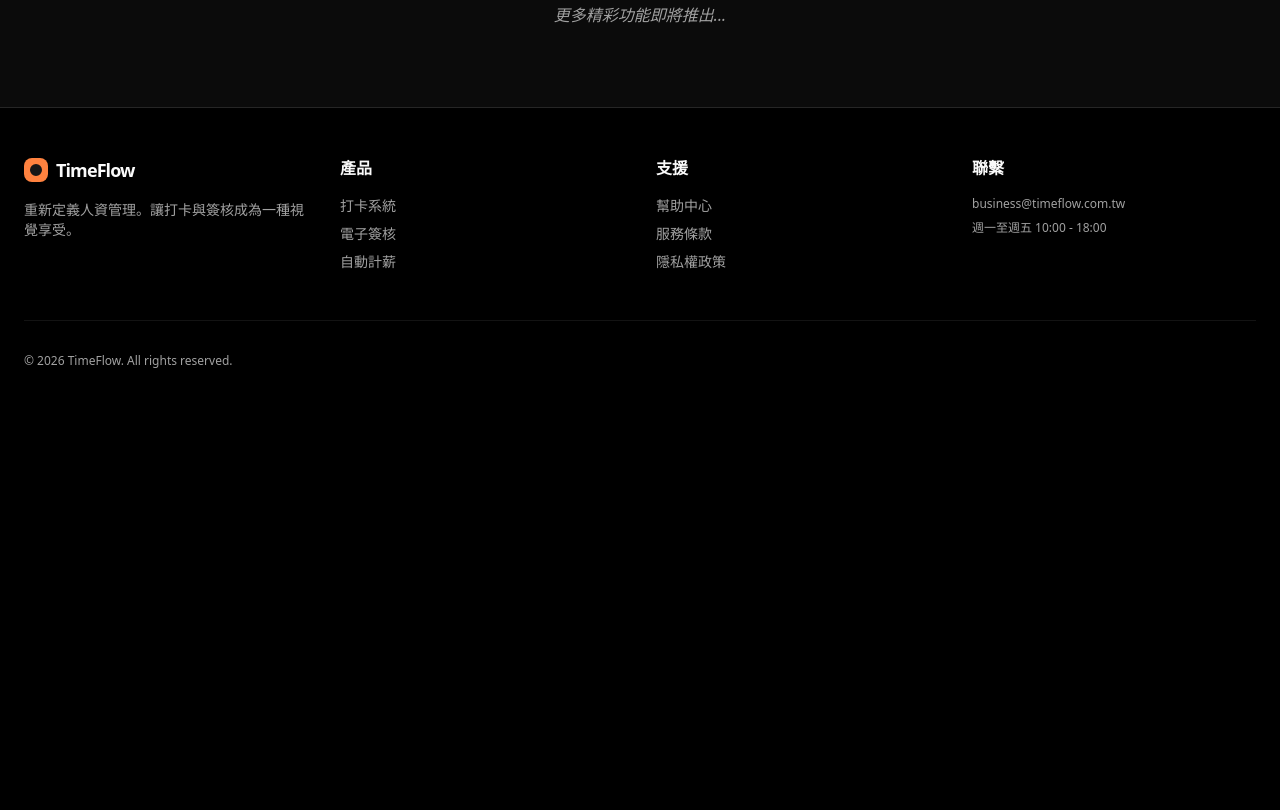
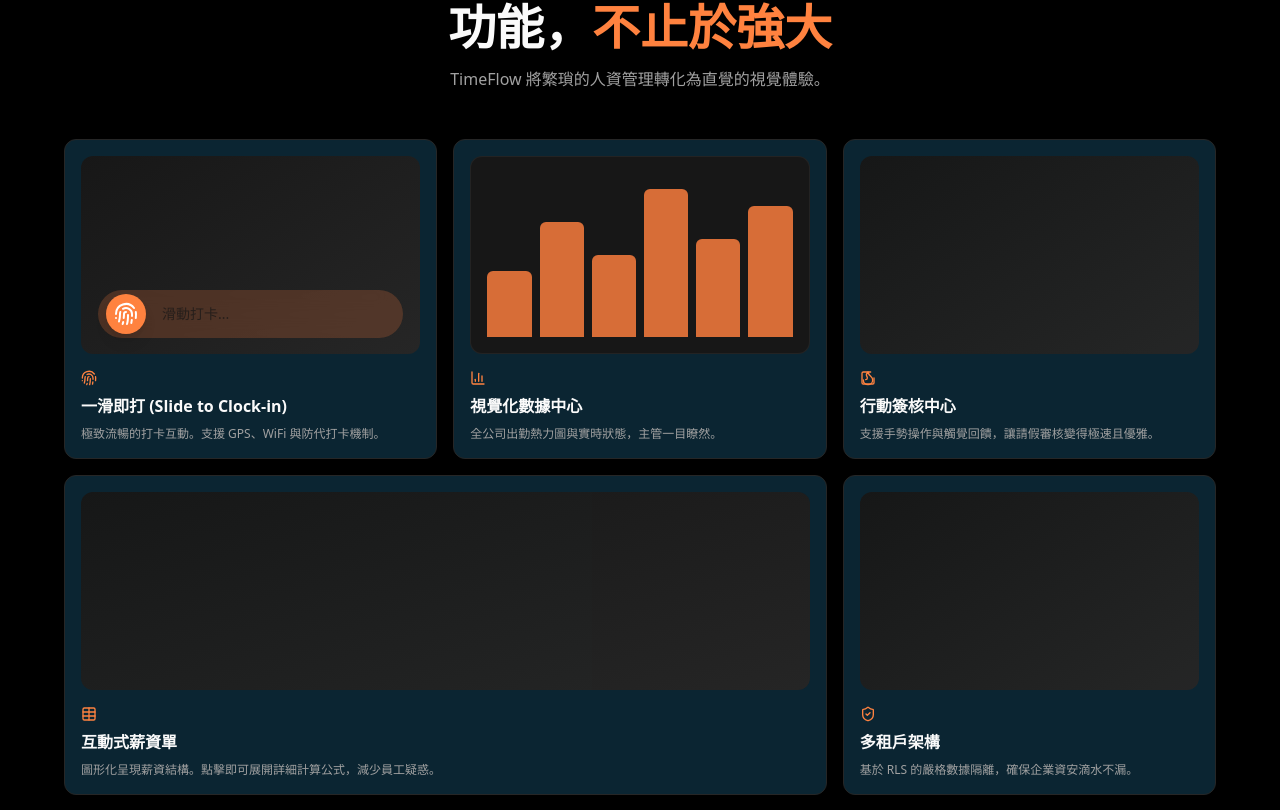
Before and after one commit to joe10897/TimeFlow, a Next.js app: page / in a window 1280 px wide. Shown: the part 1341-2151 px from the top of the page. Before the commit the page ends 1758 px from the top, so only its background shows below. Built offline with nearby package versions, Linux system fonts and the light colour scheme.

Commit message:
feat(ui): Implement Features section with Bento Grid layout

```diff
--- a/conductor/tracks/landing_page_mvp/plan.md
+++ b/conductor/tracks/landing_page_mvp/plan.md
@@ -23,7 +23,7 @@
 - [x] Task: Conductor - User Manual Verification 'Core Components & Layout' (f668092) (Protocol in workflow.md)
 
 ## Phase 3: Advanced Sections (Bento & Pricing)
-- [ ] Task: Features Section (Bento Grid)
+- [~] Task: Features Section (Bento Grid)
     - [ ] Create a `BentoGrid` container component.
     - [ ] Implement individual `BentoCard` components for "Slide to Clock-in", "Dashboard", etc.
     - [ ] Add hover effects (scale/glow) to cards.
--- a/src/app/page.tsx
+++ b/src/app/page.tsx
@@ -1,11 +1,13 @@
 import { Hero } from "@/components/hero";
+import { Features } from "@/components/features";
 
 export default function Home() {
   return (
     <main className="flex flex-col">
       <Hero />
-      {/* Other sections will go here */}
+      <Features />
       <section className="py-20 bg-muted/30">
+
         <div className="container mx-auto px-4 text-center text-muted-foreground italic">
           更多精彩功能即將推出...
         </div>
--- /dev/null
+++ b/src/components/bento-grid.tsx
@@ -0,0 +1,55 @@
+import { cn } from "@/lib/utils";
+import { ReactNode } from "react";
+
+export const BentoGrid = ({
+  className,
+  children,
+}: {
+  className?: string;
+  children?: ReactNode;
+}) => {
+  return (
+    <div
+      className={cn(
+        "grid md:auto-rows-[18rem] grid-cols-1 md:grid-cols-3 gap-4 max-w-7xl mx-auto",
+        className
+      )}
+    >
+      {children}
+    </div>
+  );
+};
+
+export const BentoGridItem = ({
+  className,
+  title,
+  description,
+  header,
+  icon,
+}: {
+  className?: string;
+  title?: string | ReactNode;
+  description?: string | ReactNode;
+  header?: ReactNode;
+  icon?: ReactNode;
+}) => {
+  return (
+    <div
+      className={cn(
+        "row-span-1 rounded-xl group/bento hover:shadow-xl transition duration-200 shadow-input dark:shadow-none p-4 dark:bg-card border border-border justify-between flex flex-col space-y-4",
+        className
+      )}
+    >
+      {header}
+      <div className="group-hover/bento:translate-x-2 transition duration-200">
+        {icon}
+        <div className="font-bold text-foreground mb-2 mt-2">
+          {title}
+        </div>
+        <div className="font-normal text-muted-foreground text-xs">
+          {description}
+        </div>
+      </div>
+    </div>
+  );
+};
--- /dev/null
+++ b/src/components/features.tsx
@@ -0,0 +1,170 @@
+"use client";
+
+import { BentoGrid, BentoGridItem } from "@/components/bento-grid";
+import {
+  IconClipboardCopy,
+  IconFileBroken,
+  IconSignature,
+  IconTableColumn,
+} from "@tabler/icons-react"; // I'll use Lucide icons instead since we installed that
+import { Fingerprint, BarChart3, Users, Smartphone, ShieldCheck, Zap } from "lucide-react";
+import { motion } from "framer-motion";
+
+export function Features() {
+  return (
+    <section id="features" className="py-20 bg-background relative z-10">
+       <div className="container mx-auto px-4 md:px-6 mb-12 text-center">
+         <motion.h2
+            initial={{ opacity: 0, y: 20 }}
+            whileInView={{ opacity: 1, y: 0 }}
+            transition={{ duration: 0.5 }}
+            className="text-3xl md:text-5xl font-bold mb-4"
+         >
+           功能，<span className="text-primary">不止於強大</span>
+         </motion.h2>
+         <p className="text-muted-foreground max-w-2xl mx-auto">
+           TimeFlow 將繁瑣的人資管理轉化為直覺的視覺體驗。
+         </p>
+       </div>
+
+      <BentoGrid className="max-w-6xl mx-auto md:auto-rows-[20rem]">
+        {items.map((item, i) => (
+          <BentoGridItem
+            key={i}
+            title={item.title}
+            description={item.description}
+            header={item.header}
+            icon={item.icon}
+            className={i === 3 || i === 6 ? "md:col-span-2" : ""}
+          />
+        ))}
+      </BentoGrid>
+    </section>
+  );
+}
+
+const Skeleton = () => (
+  <div className="flex flex-1 w-full h-full min-h-[6rem] rounded-xl bg-gradient-to-br from-neutral-200 dark:from-neutral-900 dark:to-neutral-800 to-neutral-100 animate-pulse"></div>
+);
+
+// Custom Header Components for specific features
+const ClockInVisual = () => (
+  <div className="flex flex-1 w-full h-full min-h-[6rem] rounded-xl bg-gradient-to-br from-neutral-900 to-neutral-800 flex items-center justify-center overflow-hidden relative">
+     <motion.div
+       className="w-full h-12 bg-primary/20 backdrop-blur-md absolute bottom-4 mx-4 rounded-full flex items-center pl-2"
+       initial={{ width: "90%" }}
+       whileHover={{ scale: 1.02 }}
+     >
+        <div className="w-10 h-10 bg-primary rounded-full flex items-center justify-center shadow-lg">
+           <Fingerprint className="text-white w-6 h-6" />
+        </div>
+        <span className="ml-4 text-sm text-primary-foreground/70">滑動打卡...</span>
+     </motion.div>
+  </div>
+);
+
+const DashboardVisual = () => (
+    <div className="flex flex-1 w-full h-full min-h-[6rem] rounded-xl bg-neutral-900 p-4 border border-white/5 relative overflow-hidden group">
+        <div className="absolute inset-0 bg-primary/5 opacity-0 group-hover:opacity-100 transition-opacity duration-500" />
+        <div className="flex gap-2 items-end h-full w-full">
+            {[40, 70, 50, 90, 60, 80].map((h, i) => (
+                <motion.div
+                  key={i}
+                  initial={{ height: 0 }}
+                  whileInView={{ height: `${h}%` }}
+                  transition={{ delay: i * 0.1, duration: 0.5, type: "spring" }}
+                  className="w-1/6 bg-primary/80 rounded-t-sm"
+                />
+            ))}
+        </div>
+    </div>
+);
+
+const items = [
+  {
+    title: "一滑即打 (Slide to Clock-in)",
+    description: "極致流暢的打卡互動。支援 GPS、WiFi 與防代打卡機制。",
+    header: <ClockInVisual />,
+    icon: <Fingerprint className="h-4 w-4 text-primary" />,
+  },
+  {
+    title: "視覺化數據中心",
+    description: "全公司出勤熱力圖與實時狀態，主管一目瞭然。",
+    header: <DashboardVisual />,
+    icon: <BarChart3 className="h-4 w-4 text-primary" />,
+  },
+  {
+    title: "行動簽核中心",
+    description: "支援手勢操作與觸覺回饋，讓請假審核變得極速且優雅。",
+    header: <Skeleton />,
+    icon: <SignatureIcon className="h-4 w-4 text-primary" />,
+  },
+  {
+    title: "互動式薪資單",
+    description:
+      "圖形化呈現薪資結構。點擊即可展開詳細計算公式，減少員工疑惑。",
+    header: <Skeleton />,
+    icon: <TableIcon className="h-4 w-4 text-primary" />,
+  },
+  {
+    title: "多租戶架構",
+    description: "基於 RLS 的嚴格數據隔離，確保企業資安滴水不漏。",
+    header: <Skeleton />,
+    icon: <ShieldCheck className="h-4 w-4 text-primary" />,
+  },
+  {
+    title: "AI 智慧助理",
+    description: "自動偵測異常打卡，並提供排班建議。",
+    header: <Skeleton />,
+    icon: <Zap className="h-4 w-4 text-primary" />,
+  },
+  {
+    title: "混合模式整合",
+    description: "LINE 輕量入口 + 獨立 PWA 應用，兼顧便利與體驗。",
+    header: <Skeleton />,
+    icon: <Smartphone className="h-4 w-4 text-primary" />,
+  },
+];
+
+// Helper icons
+function SignatureIcon({ className }: { className?: string }) {
+  return (
+    <svg
+      xmlns="http://www.w3.org/2000/svg"
+      width="24"
+      height="24"
+      viewBox="0 0 24 24"
+      fill="none"
+      stroke="currentColor"
+      strokeWidth="2"
+      strokeLinecap="round"
+      strokeLinejoin="round"
+      className={className}
+    >
+      <path d="M21 12v7a2 2 0 0 1-2 2H5a2 2 0 0 1-2-2V5a2 2 0 0 1 2-2h11" />
+      <path d="M8.5 14.5A2.5 2.5 0 0 0 11 12c0-1.38-.5-2-1-3-1.072-2.143-.224-4.054 2-6 .5 2.5 2 4.9 4 6.5 2 1.6 3 3.5 3 5.5a7 7 0 1 1-14 0c0 1.1.2 2.2.5 3.3" />
+    </svg>
+  );
+}
+
+function TableIcon({ className }: { className?: string }) {
+  return (
+    <svg
+      xmlns="http://www.w3.org/2000/svg"
+      width="24"
+      height="24"
+      viewBox="0 0 24 24"
+      fill="none"
+      stroke="currentColor"
+      strokeWidth="2"
+      strokeLinecap="round"
+      strokeLinejoin="round"
+      className={className}
+    >
+      <path d="M12 3v18" />
+      <rect width="18" height="18" x="3" y="3" rx="2" />
+      <path d="M3 9h18" />
+      <path d="M3 15h18" />
+    </svg>
+  );
+}
```
